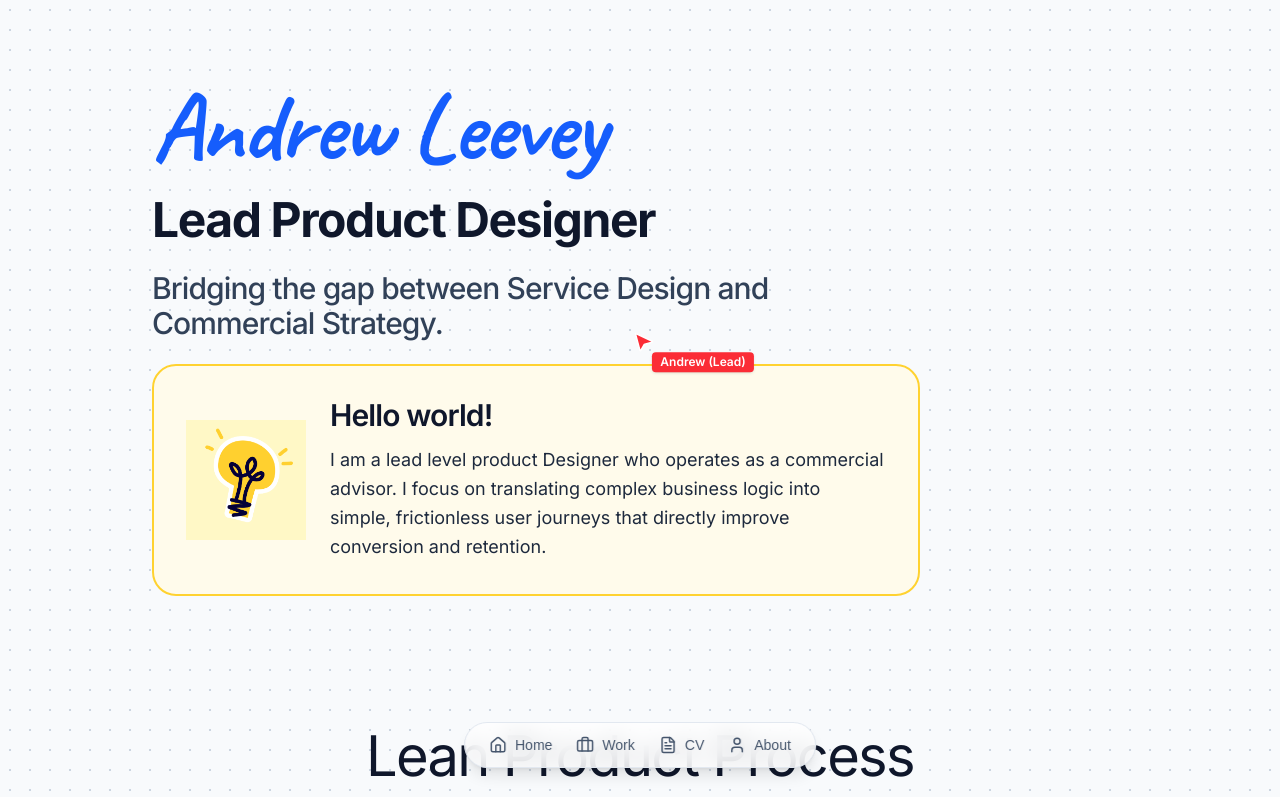
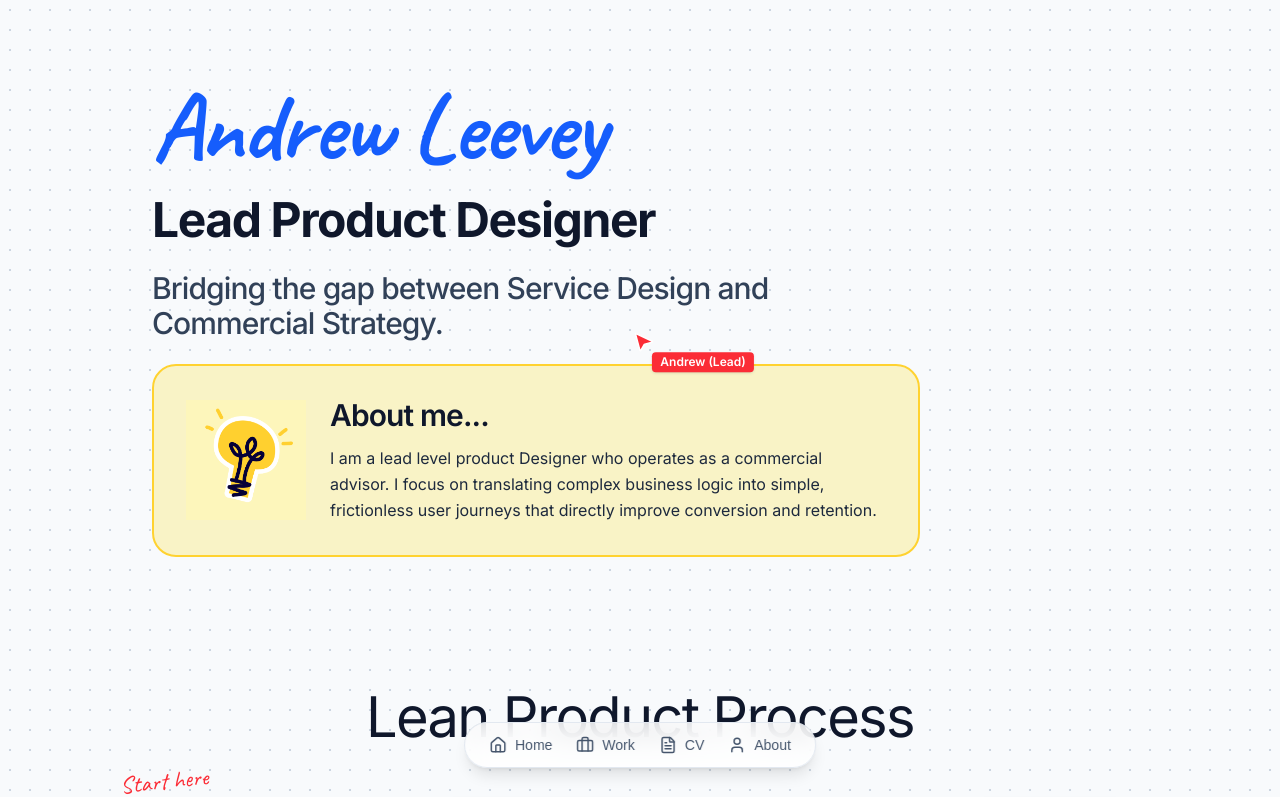
Before and after one commit to andrewleevey-ux/andrew-leevey-portfolio, a Next.js app: page / in a window 1280 px wide. Shown: the top 797 px of the page. Built offline with nearby package versions, Linux system fonts and the light colour scheme.

Commit message:
Update Hero Intro Card styling and typography
Co-authored-by: andrewleevey-ux <257649676+andrewleevey-ux@users.noreply.github.com>

```diff
--- a/app/page.tsx
+++ b/app/page.tsx
@@ -24,11 +24,11 @@ export default function Home() {
           <h2 className="text-2xl sm:text-3xl font-medium text-slate-700 mb-6" style={{ letterSpacing: '-0.03em', lineHeight: 1.15 }}>
             Bridging the gap between Service Design and Commercial Strategy.
           </h2>
-          <div className="flex flex-col md:flex-row items-center gap-6 p-8 bg-amber-50 border-2 border-amber-300 rounded-3xl max-w-4xl">
+          <div className="flex flex-col md:flex-row items-center gap-6 p-8 bg-[#f9f3c6] border-2 border-amber-300 rounded-3xl w-full">
             <Image src="/lightbulb.png" alt="Lightbulb" width={120} height={120} className="shrink-0" />
             <div>
-              <h3 className="text-3xl font-semibold text-slate-900 tracking-[-0.03em] leading-[1.15] mb-3">Hello world!</h3>
-              <p className="text-slate-800 text-lg leading-relaxed">
+              <h3 className="text-3xl font-semibold text-slate-900 tracking-[-0.03em] leading-[1.15] mb-3">About me...</h3>
+              <p className="text-slate-800 text-base leading-relaxed">
                 I am a lead level product Designer who operates as a commercial advisor. I focus on translating complex business logic into simple, frictionless user journeys that directly improve conversion and retention.
               </p>
             </div>
```
Also changed, not shown: 1 other file (tests, documents, lock files or other folders).
